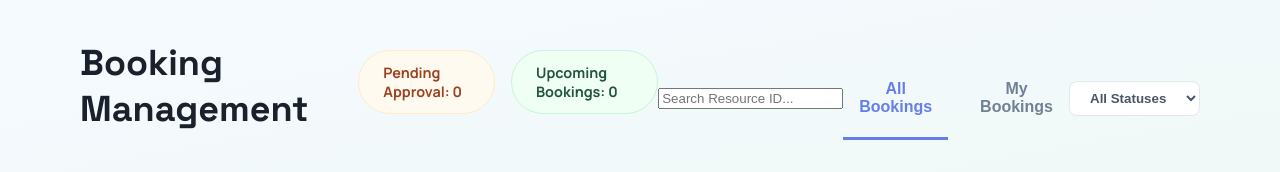
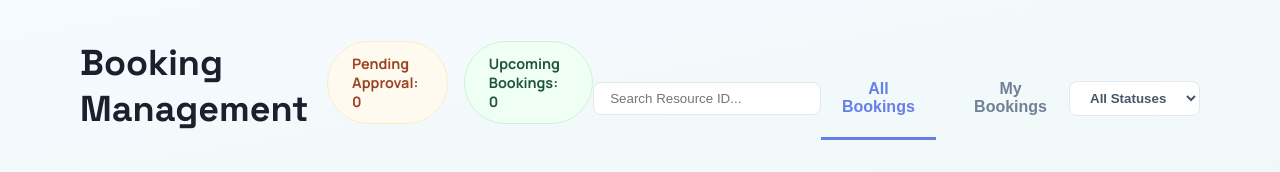
Before and after one commit to shalika-neranjana/it3030-paf-2026-smart-campus-group111, a React (Vite) app in the folder frontend/: page /bookings in a window 1280 px wide. Shown: the top 172 px of the page. Built offline with nearby package versions, Linux system fonts and the light colour scheme; no server answers; sample sign-in values are in the browser's storage.

Commit message:
style(booking): improve search input styling in management page

```diff
--- a/frontend/src/kasun/pages/BookingManagementPage.css
+++ b/frontend/src/kasun/pages/BookingManagementPage.css
@@ -29,6 +29,18 @@
   background-color: white;
   font-weight: 600;
   color: #4a5568;
+}
+
+.search-input {
+  padding: 0.5rem 1rem;
+  border-radius: 8px;
+  border: 1px solid #e2e8f0;
+  width: 250px;
+}
+
+.search-input:focus {
+  outline: none;
+  border-color: #667eea;
 }
 
 .tabs {
```
